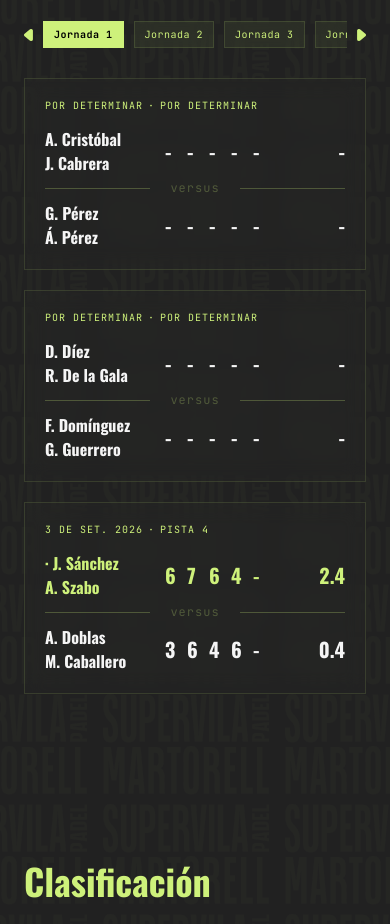
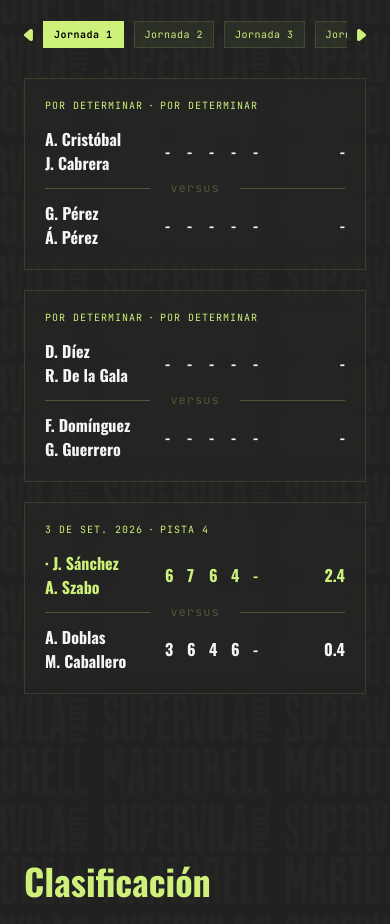
Before and after one commit to gperezdev/superliga, a React (Vite) app: page / in a window 390 px wide. Shown: the part 1000-1924 px from the top of the page. Built offline with nearby package versions, Linux system fonts and the light colour scheme.

Commit message:
update: fixed font size

```diff
--- a/src/layouts/Results/Results.module.css
+++ b/src/layouts/Results/Results.module.css
@@ -232,6 +232,7 @@
         padding: 0rem;
         gap: 30px;
         justify-content: space-between;
+        font-size: 16px;
     }
 
     .matches .game .pair .sets {
@@ -244,7 +245,6 @@
         align-items: flex-start;
         gap: 0px;
         width: 90px;
-        font-size: 16px;
     }
 
     .matches .game .pair .names span {
```
